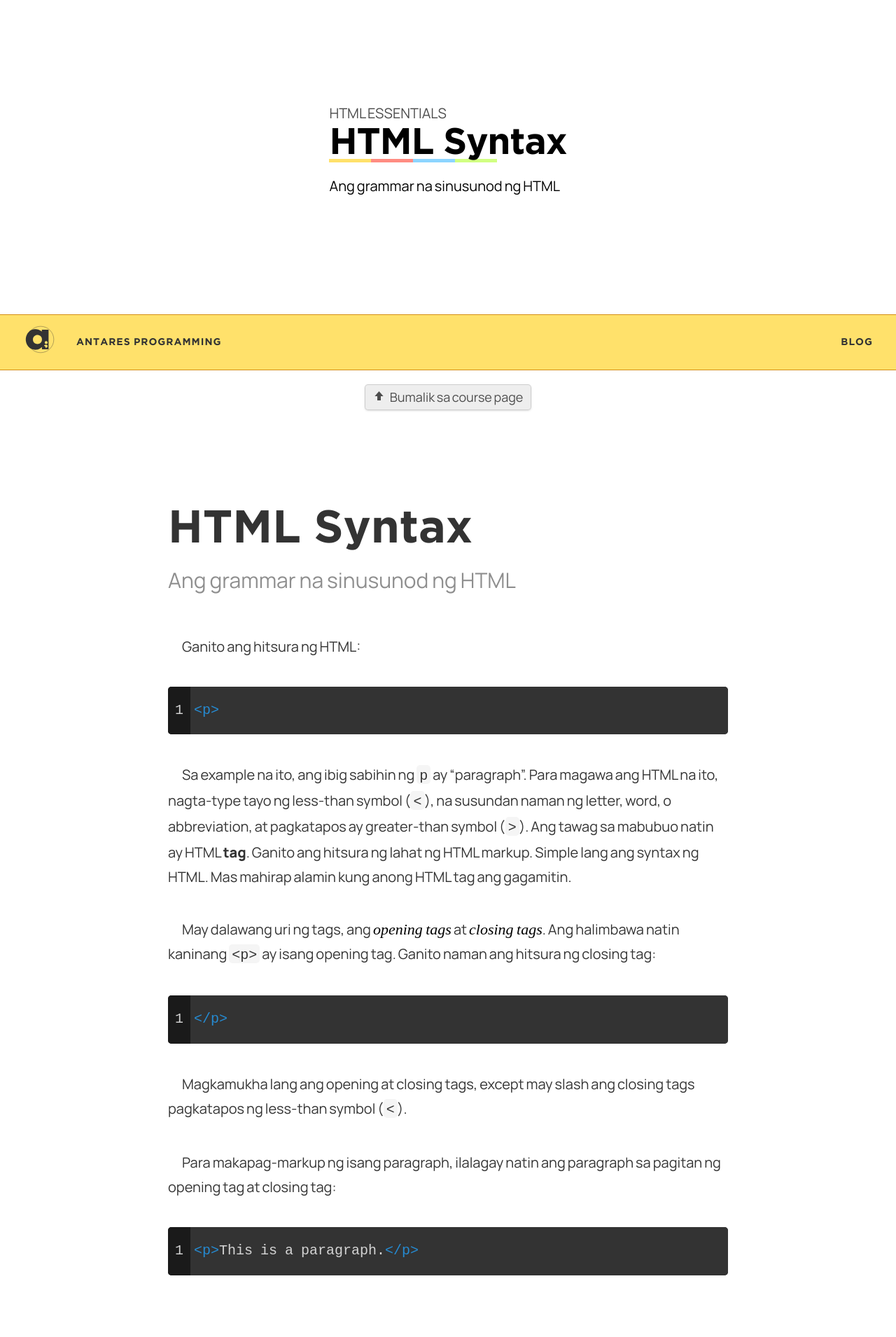
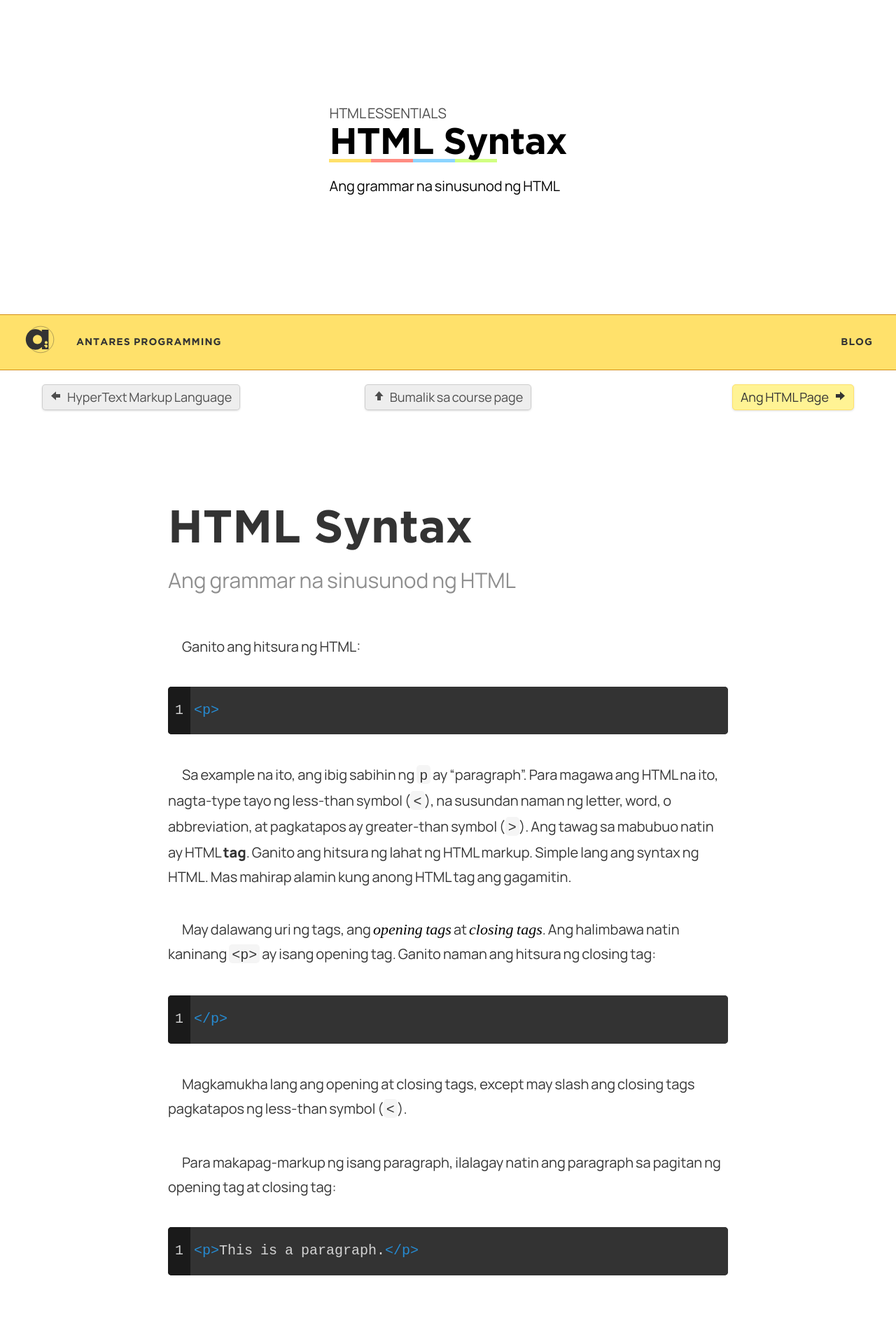
Before and after one commit to elementary/blog-template, a Jekyll site: the page built from courses/html-essentials/02-html-syntax.md, in a window 1280 px wide. Shown: the top 1910 px of the page at 70% size. Built offline with Jekyll 4.4.1, drawn with Linux system fonts in a browser that asks for light colours; some web fonts are replaced; some of the changed text lies outside the part shown.

Commit message:
Introduced a couple of fixes - Added a new lesson and two courses - fixed lesson action buttons

```diff
--- a/_layouts/lesson.html
+++ b/_layouts/lesson.html
@@ -4,6 +4,27 @@
   <body class="{% if page.url == '/' %}home {% endif %}">
     {% include course-banner.html %}
     {% include nav.html %}
+    {% assign course = site.data.courses | where: 'id', page.course %}
+    {% assign currentLesson = course[0].lessons | where: 'id', page.id %}
+    {% assign lessonsCount = course[0].lessons | size | minus: 1 %}
+
+    {% for i in (0..lessonsCount) %}
+      {% if course[0].lessons[i].id == page.id %}
+        {% assign nextLessonIndex = i | plus: 1 %}
+        {% assign prevLessonIndex = i | minus: 1 %}
+
+        {% if course[0].lessons[nextLessonIndex] and nextLessonIndex <= lessonsCount %}
+          {% assign nextLessonID = course[0].lessons[nextLessonIndex].id %}
+          {% assign nextLessonTitle = course[0].lessons[nextLessonIndex].title %}
+        {% endif %}
+
+        {% if course[0].lessons[prevLessonIndex] and prevLessonIndex >= 0 %}
+          {% assign prevLessonID = course[0].lessons[prevLessonIndex].id %}
+          {% assign prevLessonTitle = course[0].lessons[prevLessonIndex].title %}
+        {% endif %}
+      {% endif %}
+    {% endfor %}
+
     {% if page.video != nil %}
     <section class="lesson__video">
       <div class="lesson__video-wrapper">
@@ -58,6 +79,18 @@
     </section>
     {% endif %}
     <div class="lesson__actions">
+      {% if prevLessonID != nil %}<a class="btn" href="{{ page.permalink }}../{{ prevLessonID }}">
+            <svg height='16' width='16' xmlns='http://www.w3.org/2000/svg'>
+                <g color='currentColor' transform='translate(-293 3)'>
+                    <path d='M301 10.676l-7-6.192 7-6.16V2h6.001v5h-6z' fill='currentColor' overflow='visible' style='marker:none'/>
+                </g>
+            </svg>
+            {{ prevLessonTitle }}
+          </a>
+          {% else %}
+          <span aria-hidden="none"></span>
+          {% endif %}
+
         <a class="btn" href="{{ page.permalink }}..">
           <svg height='16' width='16' xmlns='http://www.w3.org/2000/svg'>
             <g color='currentColor' transform='translate(-453 -17)'>
@@ -66,14 +99,17 @@
         </svg>
           Bumalik sa course page
         </a>
-        {% if page.next_lesson != nil %}<a class="btn btn--preferred" href="{{ page.permalink }}../{{ page.next_lesson }}">
-          Susunod na lesson
+        {% if nextLessonID != nil %}<a class="btn btn--preferred" href="{{ page.permalink }}../{{ nextLessonID }}">
+          {{ nextLessonTitle }}
           <svg height='16' width='16' xmlns='http://www.w3.org/2000/svg' style="margin: 0; margin-left: 0.5ch">
             <g color='currentColor' transform='translate(-313 3)'>
                 <path d='M321 10.676l7.001-6.192-7-6.16V2H315v5h6z' fill='currentColor' overflow='visible' style='marker:none'/>
             </g>
         </svg>
-        </a>{% endif %}
+        </a>
+          {% else %}
+          <span aria-hidden="none"></span>
+        {% endif %}
     </div>
     <section class="lesson__article">
       {% if page.video != nil %}<hr>{% endif %}
@@ -81,7 +117,20 @@
       {{ content | replace: '<a href="http', '<a rel="nofollow noopener noreferrer" target="_blank" href="http' }}
       </article>
     </section>
+
     <div class="lesson__actions">
+      {% if prevLessonID != nil %}<a class="btn" href="{{ page.permalink }}../{{ prevLessonID }}">
+            <svg height='16' width='16' xmlns='http://www.w3.org/2000/svg'>
+                <g color='currentColor' transform='translate(-293 3)'>
+                    <path d='M301 10.676l-7-6.192 7-6.16V2h6.001v5h-6z' fill='currentColor' overflow='visible' style='marker:none'/>
+                </g>
+            </svg>
+            {{ prevLessonTitle }}
+          </a>
+          {% else %}
+          <span aria-hidden="none"></span>
+          {% endif %}
+
         <a class="btn" href="{{ page.permalink }}..">
           <svg height='16' width='16' xmlns='http://www.w3.org/2000/svg'>
             <g color='currentColor' transform='translate(-453 -17)'>
@@ -90,14 +139,17 @@
         </svg>
           Bumalik sa course page
         </a>
-        {% if page.next_lesson != nil %}<a class="btn btn--preferred" href="{{ page.permalink }}../{{ page.next_lesson }}">
-          Susunod na lesson
+        {% if nextLessonID != nil %}<a class="btn btn--preferred" href="{{ page.permalink }}../{{ nextLessonID }}">
+          {{ nextLessonTitle }}
           <svg height='16' width='16' xmlns='http://www.w3.org/2000/svg' style="margin: 0; margin-left: 0.5ch">
             <g color='currentColor' transform='translate(-313 3)'>
                 <path d='M321 10.676l7.001-6.192-7-6.16V2H315v5h6z' fill='currentColor' overflow='visible' style='marker:none'/>
             </g>
         </svg>
-        </a>{% endif %}
+        </a>
+          {% else %}
+          <span aria-hidden="none"></span>
+        {% endif %}
     </div>
     {% include footer.html %}
     {% include scripts.html %}
--- a/_sass/_buttons.scss
+++ b/_sass/_buttons.scss
@@ -8,6 +8,7 @@
 	box-shadow: 0 1px 3px #0002;
 	color: var(--secondary-fg-color);
 	font-size: 0.9em;
+	white-space: nowrap;
 	transition: background-color 300ms, box-shadow 300ms;
 
   &:hover {
--- a/_sass/_lesson.scss
+++ b/_sass/_lesson.scss
@@ -72,12 +72,33 @@
 
 .lesson__actions {
   margin: 1rem auto;
-  display: flex;
-  flex-wrap: wrap;
-  justify-content: space-evenly;
+  display: grid;
+  grid-template-columns: repeat(3, 1fr);
   gap: 1rem;
   max-width: var(--page-width);
   padding: 0 1rem;
+  justify-items: center;
+  align-items: center;
+
+  .btn:first-child {
+    justify-self: self-start;
+  }
+
+  .btn:last-child {
+    justify-self: self-end;
+  }
+
+}
+
+@media screen and (max-width: 690px) {
+    .lesson__actions {
+        grid-template-columns: 1fr;
+
+        .btn:last-child,
+        .btn:first-child {
+          justify-self: unset;
+        }
+    }
 }
 
 /* Inline #3 | http://0.0.0.0:4000/courses/ */
--- a/courses/html-essentials/02-html-syntax.md
+++ b/courses/html-essentials/02-html-syntax.md
@@ -1,14 +1,16 @@
 ---
 layout: lesson
+id: 02-html-syntax
 title: HTML Syntax
 subtitle: HTML Essentials
 summary: "Ang grammar na sinusunod ng HTML"
-section: 0
+course: html-essentials
+order: 1
+
 permalink: /courses/html-essentials/02-html-syntax/
 video:
 has_downloads: false
 code:
-next_lesson: # 03-html-syntax/
 ---
 ## HTML Syntax
 Ang grammar na sinusunod ng HTML
```
Also changed, not shown: _data/courses.json (+19 -1 lines), courses/html-essentials/01-hypertext-markup-language.md (+4 -1 lines), courses/html-essentials/03-html-page.md (added, +14 -0 lines).
